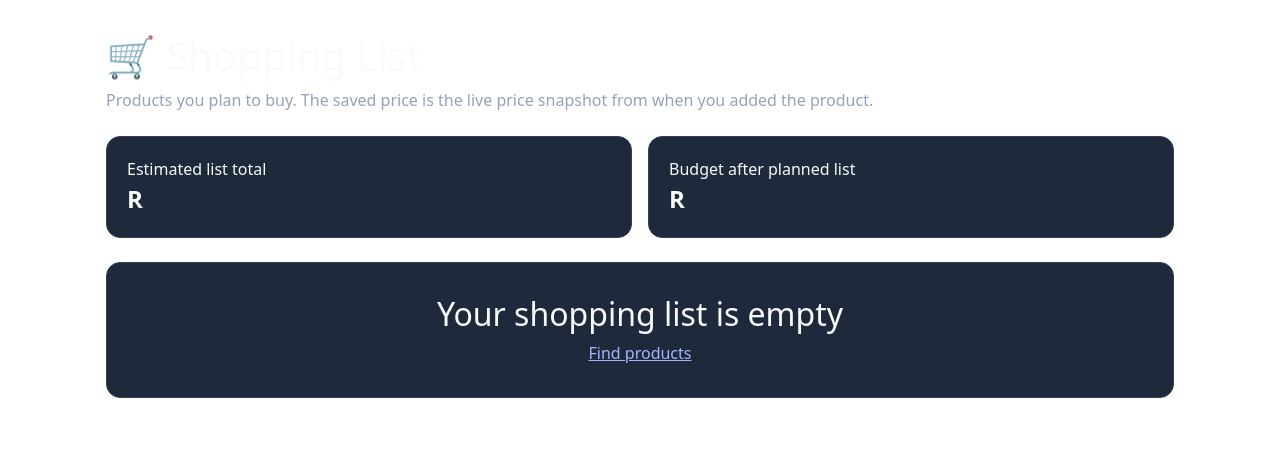
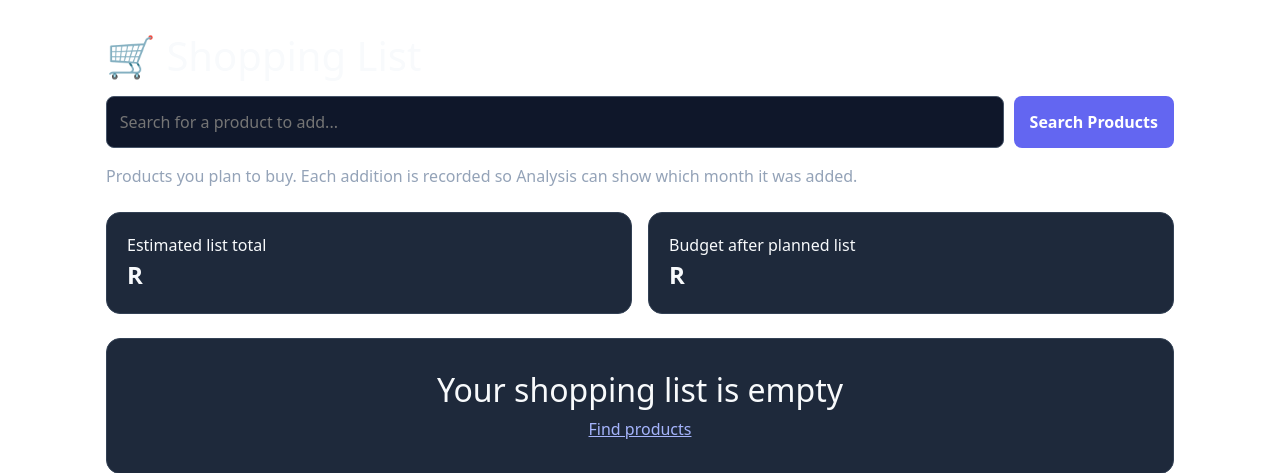
Before and after one commit to ThembelaniProject/AI-Shopping-Project, a Django app: template templates/shopping/shopping_list.html in a window 1280 px wide. Shown: the part 104-577 px from the top of the page. Run offline with Django 5.2, Linux system fonts and the light colour scheme; the template is opened without the code that fills it, so the values that code supplies are empty.

Commit message:
Add product search and shopping list month labels

```diff
--- a/templates/shopping/shopping_list.html
+++ b/templates/shopping/shopping_list.html
@@ -3,7 +3,11 @@
 {% block content %}
 <main style="max-width:1100px;margin:0 auto;padding:2rem 1rem 4rem;color:#f8fafc;">
 <h1>🛒 Shopping List</h1>
-<p style="color:#94a3b8;">Products you plan to buy. The saved price is the live price snapshot from when you added the product.</p>
+<form method="get" action="{% url 'products:search' %}" style="display:flex;gap:.6rem;margin:1rem 0;">
+<input name="keyword" placeholder="Search for a product to add..." style="flex:1;padding:.8rem;border-radius:8px;border:1px solid #475569;background:#0f172a;color:#f8fafc;">
+<button type="submit" style="border:0;border-radius:8px;padding:.8rem 1rem;background:#6366f1;color:white;font-weight:700;">Search Products</button>
+</form>
+<p style="color:#94a3b8;">Products you plan to buy. Each addition is recorded so Analysis can show which month it was added.</p>
 <div style="display:grid;grid-template-columns:repeat(2,1fr);gap:1rem;margin:1.5rem 0;">
 <div style="background:#1e293b;border:1px solid #334155;padding:1.25rem;border-radius:14px;">Estimated list total<br><strong style="font-size:1.5rem;">R{{ estimated_total|floatformat:2 }}</strong></div>
 <div style="background:#1e293b;border:1px solid #334155;padding:1.25rem;border-radius:14px;">Budget after planned list<br><strong style="font-size:1.5rem;">R{{ remaining_after_list|floatformat:2 }}</strong></div>
@@ -13,7 +17,7 @@
 {% for item in items %}
 <article style="display:grid;grid-template-columns:90px 1fr auto;gap:1rem;align-items:center;background:#1e293b;border:1px solid #334155;border-radius:14px;padding:1rem;">
 {% if item.image_url %}<img src="{{ item.image_url }}" alt="{{ item.product_name }}" style="width:90px;height:90px;object-fit:contain;background:#0f172a;border-radius:10px;">{% else %}<div style="width:90px;height:90px;display:grid;place-items:center;background:#0f172a;border-radius:10px;">🛍️</div>{% endif %}
-<div><h2 style="font-size:1.05rem;margin:.1rem 0;color:#f8fafc;">{{ item.product_name }}</h2><p style="color:#94a3b8;margin:.25rem 0;">{{ item.store|default:"Retailer" }} · Quantity {{ item.quantity }} · R{{ item.unit_price|floatformat:2 }} each</p><strong style="color:#86efac;">Estimated total: R{{ item.estimated_total|floatformat:2 }}</strong></div>
+<div><h2 style="font-size:1.05rem;margin:.1rem 0;color:#f8fafc;">{{ item.product_name }}</h2><p style="color:#94a3b8;margin:.25rem 0;">{{ item.store|default:"Retailer" }} · Quantity {{ item.quantity }} · R{{ item.unit_price|floatformat:2 }} each</p><strong style="color:#86efac;">Estimated total: R{{ item.estimated_total|floatformat:2 }}</strong><br><small style="color:#94a3b8;">Current list entry added: {{ item.added_at|date:"F Y" }}</small></div>
 <div style="display:flex;flex-direction:column;gap:.5rem;"><form method="post" action="{% url 'shopping:purchase_from_list' item.id %}">{% csrf_token %}<button type="submit" style="border:0;border-radius:8px;padding:.65rem 1rem;background:#22c55e;color:#052e16;font-weight:800;">✓ Mark Purchased</button></form><form method="post" action="{% url 'shopping:remove_from_shopping_list' item.id %}">{% csrf_token %}<button type="submit" style="border:1px solid #475569;border-radius:8px;padding:.6rem 1rem;background:transparent;color:#cbd5e1;">Remove</button></form></div>
 </article>
 {% endfor %}
```
